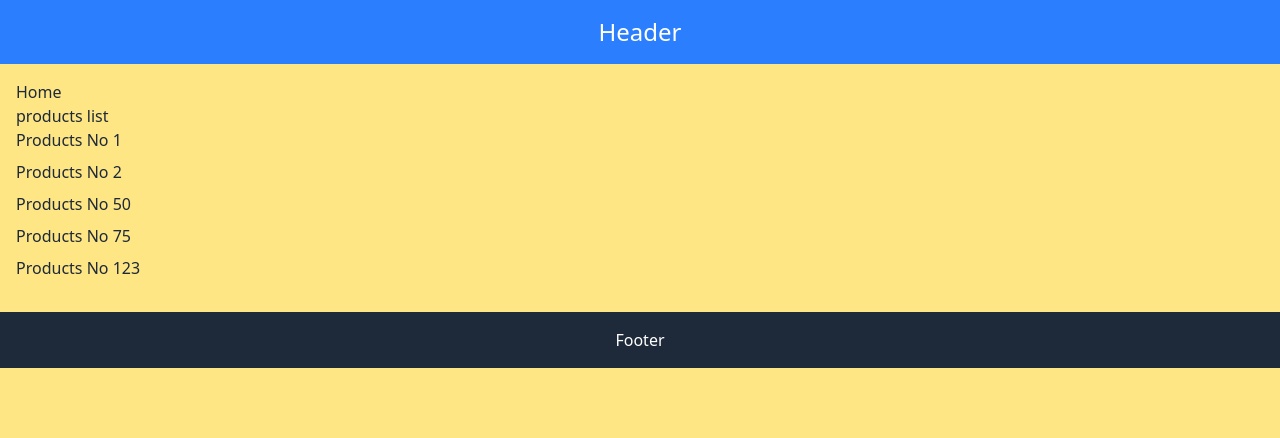
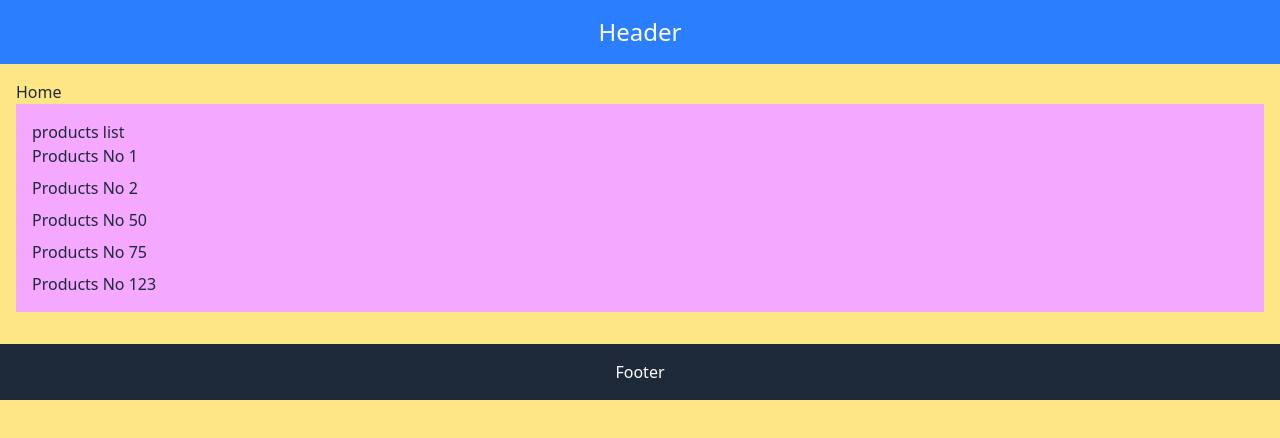
Before and after one commit to Aashik9567/NextJs_Learning, a Next.js app: page /products in a window 1280 px wide. Shown: the top 438 px of the page. Built offline with nearby package versions, Linux system fonts and the light colour scheme.

Commit message:
Fix typo in className for product page styling

```diff
--- a/src/app/(productsAndDashboard)/products/page.tsx
+++ b/src/app/(productsAndDashboard)/products/page.tsx
@@ -5,7 +5,7 @@ const products = () => {
   return (
     <>
     <Link href='/'>Home</Link>
-    <div className='bg-fuchsia-300p-4'>
+    <div className='bg-fuchsia-300 p-4'>
       <h1>products list</h1>
       <ul className='flex flex-col space-y-2'>
         <li><Link href={`/products/1`}>Products No 1</Link></li>
```
